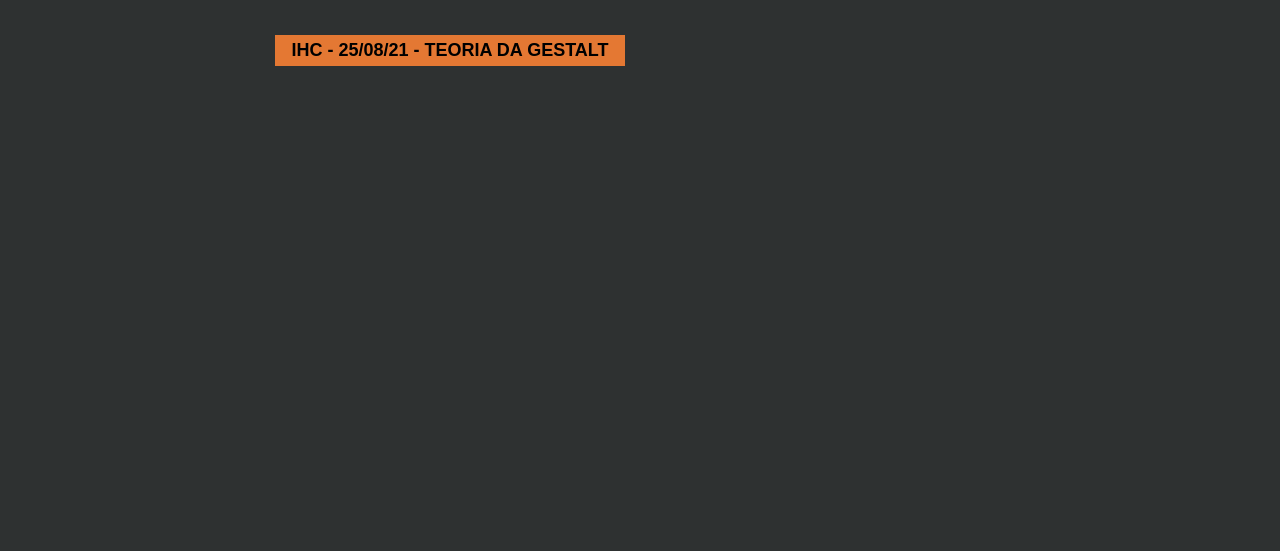
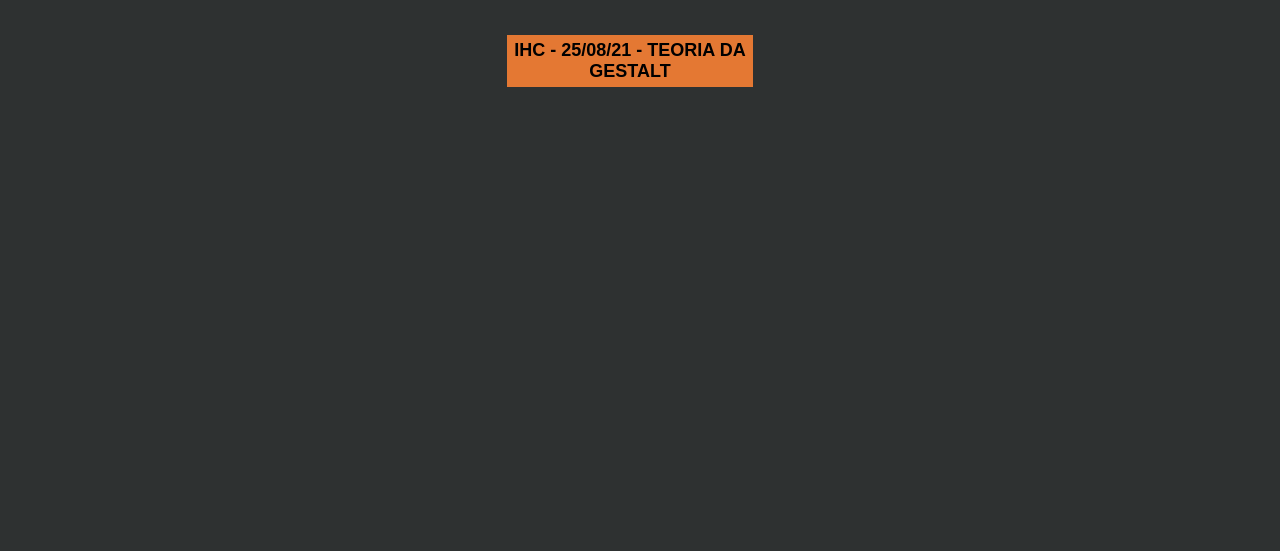
Before and after one commit to Morselli/ADS_Aulas, a plain HTML site: page ihc/ihc.html in a window 1280 px wide. Shown: the part 254-805 px from the top of the page. Drawn offline with Linux system fonts and the light colour scheme.

Commit message:
more responsible v5

```diff
--- a/css/pages-style.css
+++ b/css/pages-style.css
@@ -13,7 +13,7 @@
 }
 
 .aula {
-    width: 350px;
+    width: 100%;
     font-size: 12px;
     background-color: #e47833;
     text-align: center;
@@ -25,16 +25,17 @@
 #body-container .row-class {
     display: flex;
     margin: auto;
-    width: 730px;
+    width: 60%;
+    justify-content: center;
 }
 
 .aulas-list1 {
-    width: 350px;
+    width: 40%;
     margin: 50px 20px 20px 0px;
 }
 
 .aulas-list2 {
-    width: 350px;
+    width: 40%;
     margin: 50px 0px 20px 0px;
 }
 
```
Also changed, not shown: sistemas_operacionais/sistemas_operacionais.html (+1 -1 lines).
